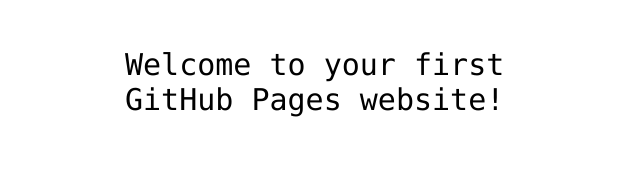
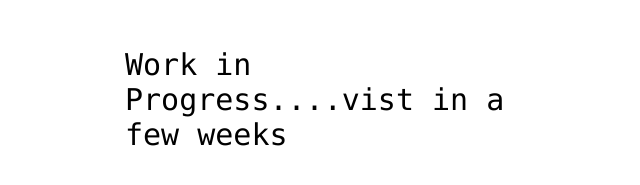
Before and after one commit to sindhu-vedala/hello-world, a plain HTML site: page index.html in a window 1280 px wide. Shown: the part 341-526 px from the top of the page, without its empty margins (315-955 px from the left). Drawn offline with Linux system fonts and the light colour scheme.

Commit message:
Update index.html

```diff
--- a/index.html
+++ b/index.html
@@ -12,7 +12,7 @@
 <img src="https://octodex.github.com/images/daftpunktocat-thomas.gif" id="octocat" alt="octocat-gif" />
 
 <!-- Change this code here by copy and pasting your template on line 15 -->
-<p>Welcome to your first GitHub Pages website!</p>
+<p>Work in Progress....vist in a few weeks</p>
 
 </body>
 </html>
```
